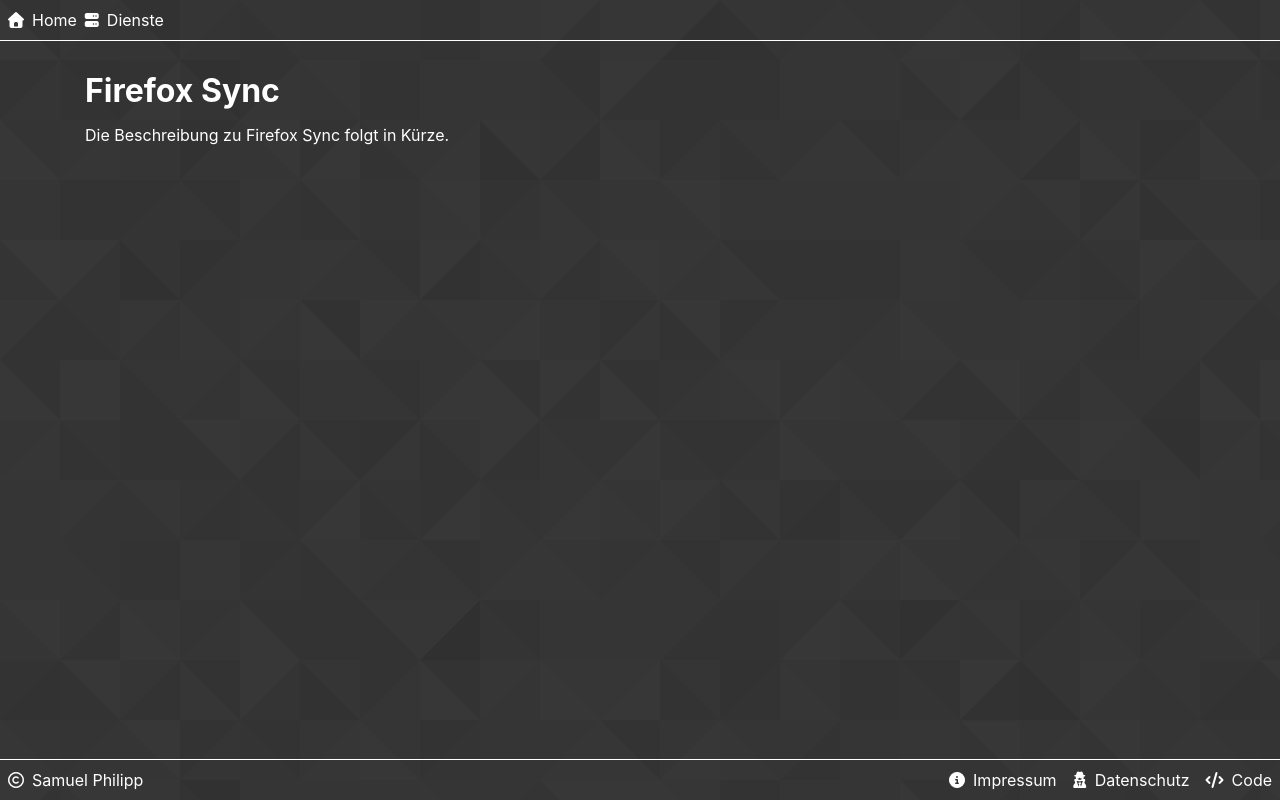
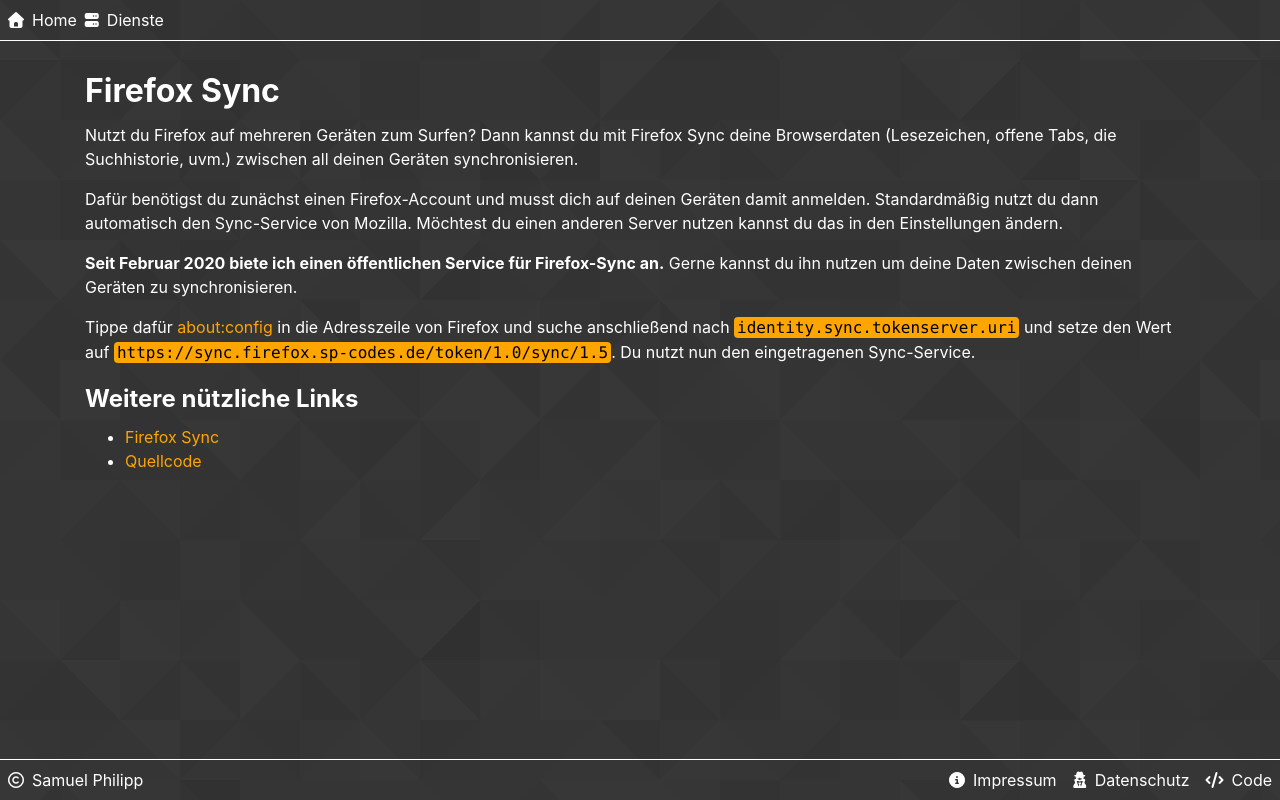
Before and after one commit to samuel-p/sp-codes.de, an Eleventy site: page sites/de/services/firefox-sync.md in a window 1280 px wide. Built offline with nearby package versions, Linux system fonts and the light colour scheme; Eleventy itself is replaced by a stand-in of ours; files that its build step writes are made by us from their sources.

Commit message:
added firefox sync description improved styles

```diff
--- a/scss/main.scss
+++ b/scss/main.scss
@@ -160,3 +160,10 @@
     height: 2em;
   }
 }
+
+code {
+  background-color: #fea500;
+  color: #000000;
+  padding: 1px 3px;
+  border-radius: 4px;
+}
--- a/sites/de/services/firefox-sync.md
+++ b/sites/de/services/firefox-sync.md
@@ -5,4 +5,15 @@
 ---
 # Firefox Sync
 
-Die Beschreibung zu Firefox Sync folgt in Kürze.
+Nutzt du Firefox auf mehreren Geräten zum Surfen? Dann kannst du mit Firefox Sync deine Browserdaten (Lesezeichen, offene Tabs, die Suchhistorie, uvm.) zwischen all deinen Geräten synchronisieren.
+
+Dafür benötigst du zunächst einen Firefox-Account und musst dich auf deinen Geräten damit anmelden. Standardmäßig nutzt du dann automatisch den Sync-Service von Mozilla. Möchtest du einen anderen Server nutzen kannst du das in den Einstellungen ändern.
+
+__Seit Februar 2020 biete ich einen öffentlichen Service für Firefox-Sync an.__ Gerne kannst du ihn nutzen um deine Daten zwischen deinen Geräten zu synchronisieren.
+
+Tippe dafür [about:config](about:config) in die Adresszeile von Firefox und suche anschließend nach `identity.sync.tokenserver.uri` und setze den Wert auf `https://sync.firefox.sp-codes.de/token/1.0/sync/1.5`. Du nutzt nun den eingetragenen Sync-Service.
+
+## Weitere nützliche Links
+
+* [Firefox Sync](https://www.mozilla.org/de/firefox/accounts/)
+* [Quellcode](https://github.com/mozilla-services/syncserver)
--- a/sites/de/services/searx.md
+++ b/sites/de/services/searx.md
@@ -12,7 +12,7 @@
 Beispielsweise können die Sprache und die verwendeten Suchmaschinen für jede Suchanfrage konfiguriert werden.
 
 Außerdem stellt Searx einen Proxy bereit über den viele Suchergebnisse auch anonym aufgerufen werden können.
-Klicke dafür nicht auf den Direktlink, sonden auf _proxied_ in der unteren rechten Ecke des Suchergebnisses.
+Klicke dafür nicht auf den Direktlink, sonden auf `proxied` in der unteren rechten Ecke des Suchergebnisses.
 
 __Seit November 2019 betreibe ich eine öffentliche Searx Instanz.__ Schau gerne mal vorbei um Antworten auf deine Fragen zu erhalten.
 Bei Fragen oder Problemen schreib mir gerne.
```
